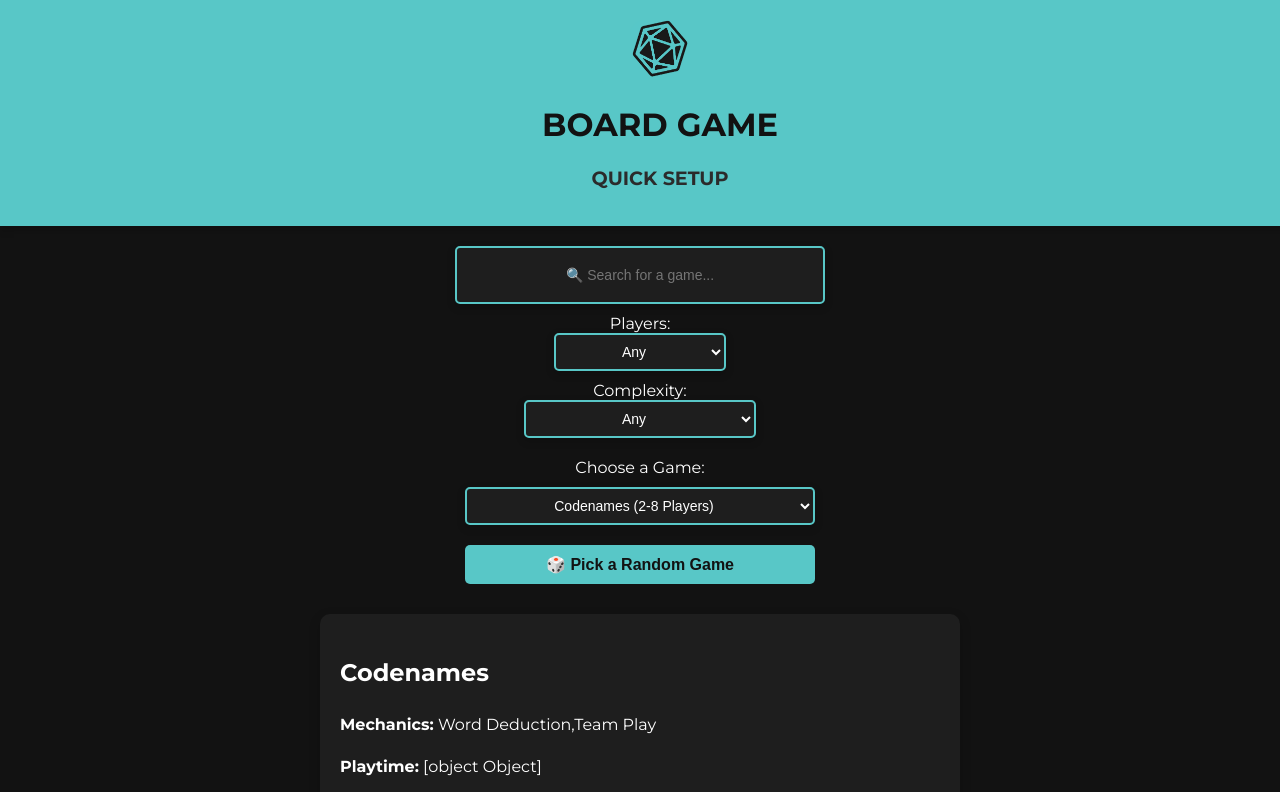
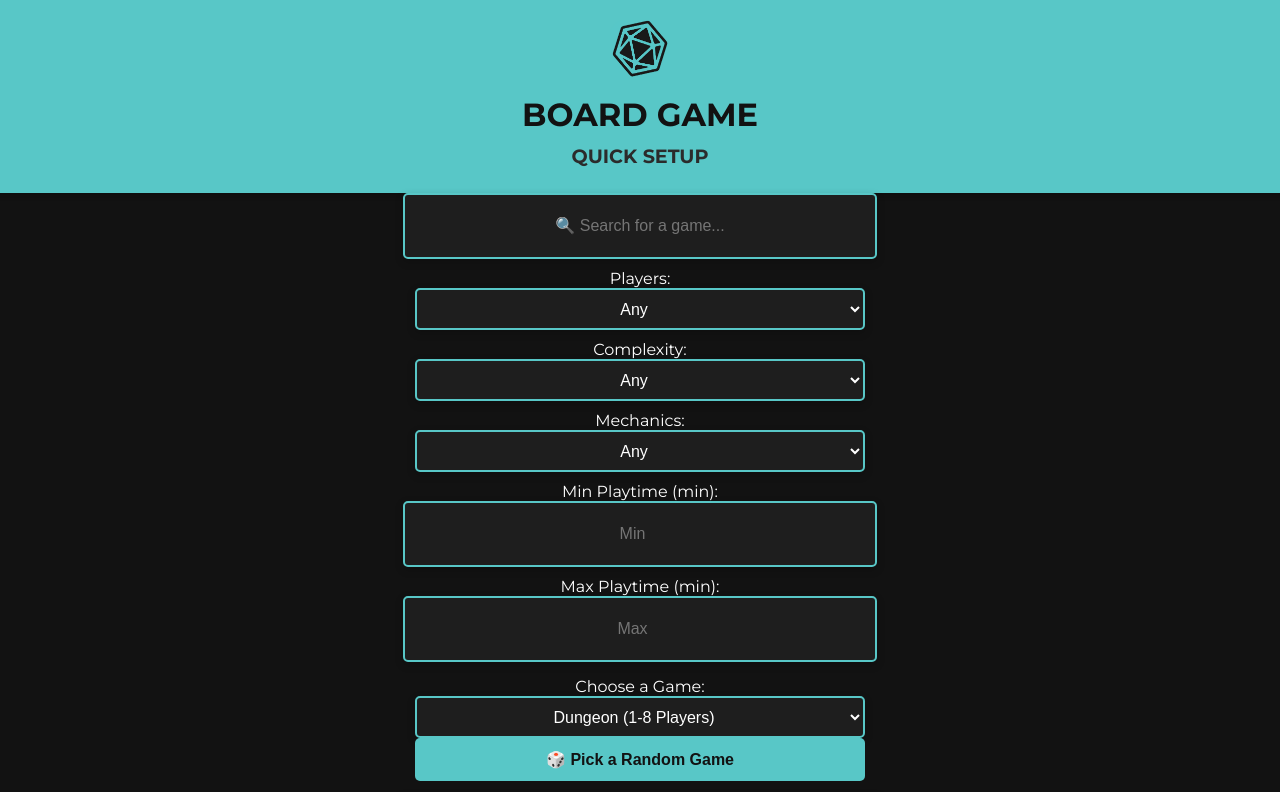
Before and after one commit to ccox0719/game, a plain HTML site: page index.html in a window 1280 px wide. Both pictures are taken after a click on the button "🎲 Pick a Random Game". Shown: the top 792 px of the page. Drawn offline with Linux system fonts and the light colour scheme.

Commit message:
Updated website with latest fixes

```diff
--- a/index.html
+++ b/index.html
@@ -37,6 +37,24 @@
                     <option value="">Any</option>
                 </select>
             </div>
+
+            <div class="filter-group">
+                <label for="mechanicsFilter">Mechanics:</label>
+                <select id="mechanicsFilter">
+                    <option value="">Any</option>
+                </select>
+            </div>
+
+            <!-- Playtime Filter (Numeric Inputs) -->
+            <div class="filter-group">
+                <label for="playtimeMin">Min Playtime (min):</label>
+                <input type="number" id="playtimeMin" placeholder="Min">
+            </div>
+
+            <div class="filter-group">
+                <label for="playtimeMax">Max Playtime (min):</label>
+                <input type="number" id="playtimeMax" placeholder="Max">
+            </div>
         </div>
 
         <!-- Game Selection -->
--- a/script.js
+++ b/script.js
@@ -1,13 +1,15 @@
 const apiUrl = "https://raw.githubusercontent.com/ccox0719/game/main/boardgames.json";
 
 let games = []; // Store JSON data
+let filteredGames = []; // Store filtered list
 
 // ✅ Fetch latest JSON (prevents caching issues)
 async function fetchGames() {
     try {
         const response = await fetch(apiUrl + "?nocache=" + new Date().getTime()); // Prevents caching
         games = await response.json();
-        populateDropdown(games);
+        filteredGames = [...games]; // Ensure filteredGames starts as full list
+        populateDropdown(filteredGames);
         populateFilters(games);
     } catch (error) {
         console.error("Error fetching game data:", error);
@@ -25,41 +27,9 @@
         option.textContent = `${game.Game} (${game.Players.Min}-${game.Players.Max} Players)`;
         dropdown.appendChild(option);
     });
+
+    filteredGames = [...gameList]; // Update filtered list for random selection
 }
-
-// ✅ Populate filter dropdowns dynamically (Limits Players to Max 15)
-function populateFilters(gameList) {
-    const playerFilter = document.getElementById("playerFilter");
-    const complexityFilter = document.getElementById("complexityFilter");
-
-    let maxPlayers = new Set();
-    let complexities = new Set();
-
-    gameList.forEach(game => {
-        for (let i = game.Players.Min; i <= Math.min(game.Players.Max, 15); i++) {
-            maxPlayers.add(i); // Store all valid player numbers up to 15
-        }
-        complexities.add(game.Complexity);
-    });
-
-    // Populate Player Filter (Limited to 1-15)
-    maxPlayers = [...maxPlayers].sort((a, b) => a - b); // Sort numerically
-    maxPlayers.forEach(count => {
-        const option = document.createElement("option");
-        option.value = count;
-        option.textContent = `${count} Players`;
-        playerFilter.appendChild(option);
-    });
-
-    // Populate Complexity Filter
-    complexities.forEach(level => {
-        const option = document.createElement("option");
-        option.value = level;
-        option.textContent = level;
-        complexityFilter.appendChild(option);
-    });
-}
-
 
 // ✅ Display selected game details
 function displaySelectedGame() {
@@ -68,18 +38,23 @@
 
     if (selectedGame) {
         document.getElementById("gameTitle").textContent = selectedGame.Game;
-        document.getElementById("gameMechanics").textContent = selectedGame.Mechanics;
-        document.getElementById("gamePlaytime").textContent = selectedGame.Playtime;
+        document.getElementById("gameMechanics").textContent = selectedGame.Mechanics.join(", ");
+        document.getElementById("gamePlaytime").textContent = `${selectedGame.Playtime.Min}-${selectedGame.Playtime.Max} min`;
         document.getElementById("gamePlayers").textContent = `${selectedGame.Players.Min}-${selectedGame.Players.Max} Players`;
         document.getElementById("gameComplexity").textContent = selectedGame.Complexity;
 
-        // ✅ Display Quick Setup Guide sections
+        // ✅ Ensure Overview and Setup are properly displayed
         document.getElementById("gameGuide").innerHTML = `
-            <h3>Overview</h3><p>${formatText(selectedGame.QuickSetupGuide.Overview)}</p>
-            <h3>Setup</h3><p>${formatText(selectedGame.QuickSetupGuide.Setup)}</p>
-            <h3>Player Setup</h3><p>${formatText(selectedGame.QuickSetupGuide.PlayerSetup)}</p>
-            <h3>Gameplay</h3><p>${formatText(selectedGame.QuickSetupGuide.Gameplay)}</p>
-            <h3>End of Game</h3><p>${formatText(selectedGame.QuickSetupGuide.EndOfGame)}</p>
+            <h3>Overview</h3>
+            <p>${selectedGame.QuickSetupGuide.Overview || "No overview available."}</p>
+            <h3>Setup</h3>
+            <p>${selectedGame.QuickSetupGuide.Setup || "No setup details available."}</p>
+            <h3>Player Setup</h3>
+            <p>${selectedGame.QuickSetupGuide.PlayerSetup || "No player setup details available."}</p>
+            <h3>Gameplay</h3>
+            <p>${selectedGame.QuickSetupGuide.Gameplay || "No gameplay details available."}</p>
+            <h3>End of Game</h3>
+            <p>${selectedGame.QuickSetupGuide.EndOfGame || "No end game details available."}</p>
         `;
 
         document.getElementById("gameDetails").style.display = "block";
@@ -88,43 +63,53 @@
     }
 }
 
-// ✅ Selects a random game from the dropdown
+// ✅ Pick a random game from the filtered list
 function pickRandomGame() {
-    const dropdown = document.getElementById("gameSelect");
-    const options = dropdown.options;
+    if (filteredGames.length === 0) {
+        alert("No games available. Adjust your filters!");
+        return;
+    }
 
-    if (options.length > 1) {
-        let randomIndex = Math.floor(Math.random() * (options.length - 1)) + 1; // Avoids "Select a game..."
-        dropdown.selectedIndex = randomIndex;
-        displaySelectedGame(); // Shows the details of the selected game
-    }
+    let randomIndex = Math.floor(Math.random() * filteredGames.length);
+    let randomGame = filteredGames[randomIndex];
+
+    // ✅ Set dropdown to the selected random game
+    document.getElementById("gameSelect").value = randomGame.Game;
+
+    // ✅ Trigger game details display
+    displaySelectedGame();
 }
 
-// ✅ Filter games based on search, player count, and complexity
+// ✅ Filter games based on search, players, mechanics, playtime, and complexity
 function filterGames() {
     let searchQuery = document.getElementById("searchBox").value.toLowerCase();
     let selectedPlayers = parseInt(document.getElementById("playerFilter").value, 10);
     let selectedComplexity = document.getElementById("complexityFilter").value;
+    let selectedMechanics = document.getElementById("mechanicsFilter").value;
+    let minPlaytime = parseInt(document.getElementById("playtimeMin").value, 10) || 0;
+    let maxPlaytime = parseInt(document.getElementById("playtimeMax").value, 10) || Infinity;
 
-    let filteredGames = games.filter(game => {
+    filteredGames = games.filter(game => {
         let matchesSearch = searchQuery === "" || game.Game.toLowerCase().includes(searchQuery);
         let matchesPlayers = isNaN(selectedPlayers) || (selectedPlayers >= game.Players.Min && selectedPlayers <= game.Players.Max);
         let matchesComplexity = selectedComplexity === "" || game.Complexity === selectedComplexity;
+        let matchesMechanics = selectedMechanics === "" || game.Mechanics.includes(selectedMechanics);
+        let matchesPlaytime = (game.Playtime.Min >= minPlaytime) && (game.Playtime.Max <= maxPlaytime);
 
-        return matchesSearch && matchesPlayers && matchesComplexity;
+        return matchesSearch && matchesPlayers && matchesComplexity && matchesMechanics && matchesPlaytime;
     });
 
     populateDropdown(filteredGames);
 }
 
-// ✅ Format text for better readability (adds line breaks after ".")
-function formatText(text) {
-    return text.replace(/\.\s/g, ".<br>");
-}
-
-// Event Listeners
+// ✅ Event Listeners for Selection & Filtering
+document.getElementById("gameSelect").addEventListener("change", displaySelectedGame);
+document.getElementById("randomButton").addEventListener("click", pickRandomGame);
 document.getElementById("playerFilter").addEventListener("change", filterGames);
 document.getElementById("complexityFilter").addEventListener("change", filterGames);
+document.getElementById("mechanicsFilter").addEventListener("change", filterGames);
+document.getElementById("playtimeMin").addEventListener("input", filterGames);
+document.getElementById("playtimeMax").addEventListener("input", filterGames);
 document.getElementById("searchBox").addEventListener("input", filterGames);
 
 // Fetch games on page load
--- a/styles.css
+++ b/styles.css
@@ -1,4 +1,4 @@
-/* General Styles */
+/* General Body Styling */
 body {
     font-family: 'Montserrat', sans-serif;
     margin: 0;
@@ -6,89 +6,104 @@
     background-color: #121212; /* Dark mode background */
     color: #ffffff; /* White text for readability */
     text-align: center;
+    display: flex;
+    flex-direction: column;
+    align-items: center; /* Ensures everything inside the body is centered */
 }
 
-/* Header */
+/* Header Styling */
 header {
     background-color: #58c7c7; /* Cyan-teal header */
     color: #121212; /* Dark text for contrast */
+    text-align: center;
     padding: 20px;
-    text-align: center;
     width: 100%;
     box-shadow: 0px 4px 8px rgba(0, 0, 0, 0.2);
+    display: flex;
+    flex-direction: column;
+    align-items: center;
+    justify-content: center;
 }
 
-/* Logo */
+/* Logo Centering */
 .logo {
     width: 60px;
     height: 60px;
     border-radius: 15px 0 0 0; /* Only top-left corner rounded */
     object-fit: cover;
+    margin-bottom: 10px; /* Adds spacing below the logo */
 }
 
-/* Main Title */
+/* Main Title Centering */
 .main-title {
     font-size: 2em;
     font-weight: 700;
     text-transform: uppercase;
+    margin: 5px 0;
 }
 
-/* Subtitle */
+/* Subtitle Centering */
 .subtitle {
     font-size: 1.2em;
     text-transform: uppercase;
+    margin: 5px 0;
     color: #2b2b2b;
 }
 
-/* Filters Container - Stack all elements */
+/* Main Content Wrapper - Ensures Centering */
+main {
+    width: 100%;
+    max-width: 450px; /* Keeps everything aligned and centered */
+    display: flex;
+    flex-direction: column;
+    align-items: center;
+    gap: 15px;
+}
+
+/* Filters & Input Section */
 .filters-container {
     display: flex;
     flex-direction: column;
     align-items: center;
-    gap: 10px; /* Adds spacing between elements */
-    margin: 20px auto;
-    width: 90%;
-    max-width: 400px;
+    gap: 10px;
+    width: 100%;
 }
 
-/* Styling for input fields & dropdowns */
-input[type="text"], select {
+/* Search Bar & Input Styling */
+input[type="text"], select, input[type="number"] {
     width: 100%;
-    max-width: 350px;
-    padding: 8px;  /* Reduced padding to match dropdown height */
-    font-size: 14px;
-    height: 38px; /* Set height explicitly to match dropdowns */
+    padding: 10px;
+    font-size: 16px;
+    height: 42px; /* Consistent height for all inputs */
     border: 2px solid #58c7c7;
     border-radius: 5px;
     background-color: #1e1e1e;
     color: white;
+    text-align: center;
     box-shadow: 0px 3px 8px rgba(0, 0, 0, 0.2);
-    text-align: center;
 }
 
-/* Game Selection - Stack dropdown and button */
+/* Filter Groups - Each Filter Takes Full Width */
+.filter-group {
+    display: flex;
+    flex-direction: column;
+    align-items: center;
+    width: 100%;
+}
+
+/* Game Selection Section */
 .game-selection {
     display: flex;
     flex-direction: column;
     align-items: center;
-    gap: 10px;
-    margin: 20px auto;
-    width: 90%;
-    max-width: 400px;
-}
-
-/* Dropdowns */
-select {
-    height: 38px; /* Ensure dropdowns match input height */
-    cursor: pointer;
+    width: 100%;
 }
 
 /* Game Details Box */
 .game-details {
     background: #1e1e1e;
     padding: 20px;
-    margin: 20px auto;
-    max-width: 600px;
+    width: 100%;
     border-radius: 10px;
     box-shadow: 0px 4px 12px rgba(0, 0, 0, 0.2);
     text-align: left;
@@ -105,11 +120,8 @@
 
 /* Buttons */
 button {
-    display: block;
     width: 100%;
-    max-width: 350px;
-    margin: 10px auto;
-    padding: 10px 15px;
+    padding: 12px;
     font-size: 16px;
     font-weight: bold;
     background-color: #58c7c7;
@@ -131,4 +143,6 @@
     color: #121212;
     padding: 8px;
     font-size: 0.9em;
+    width: 100%;
+    text-align: center;
 }
```
